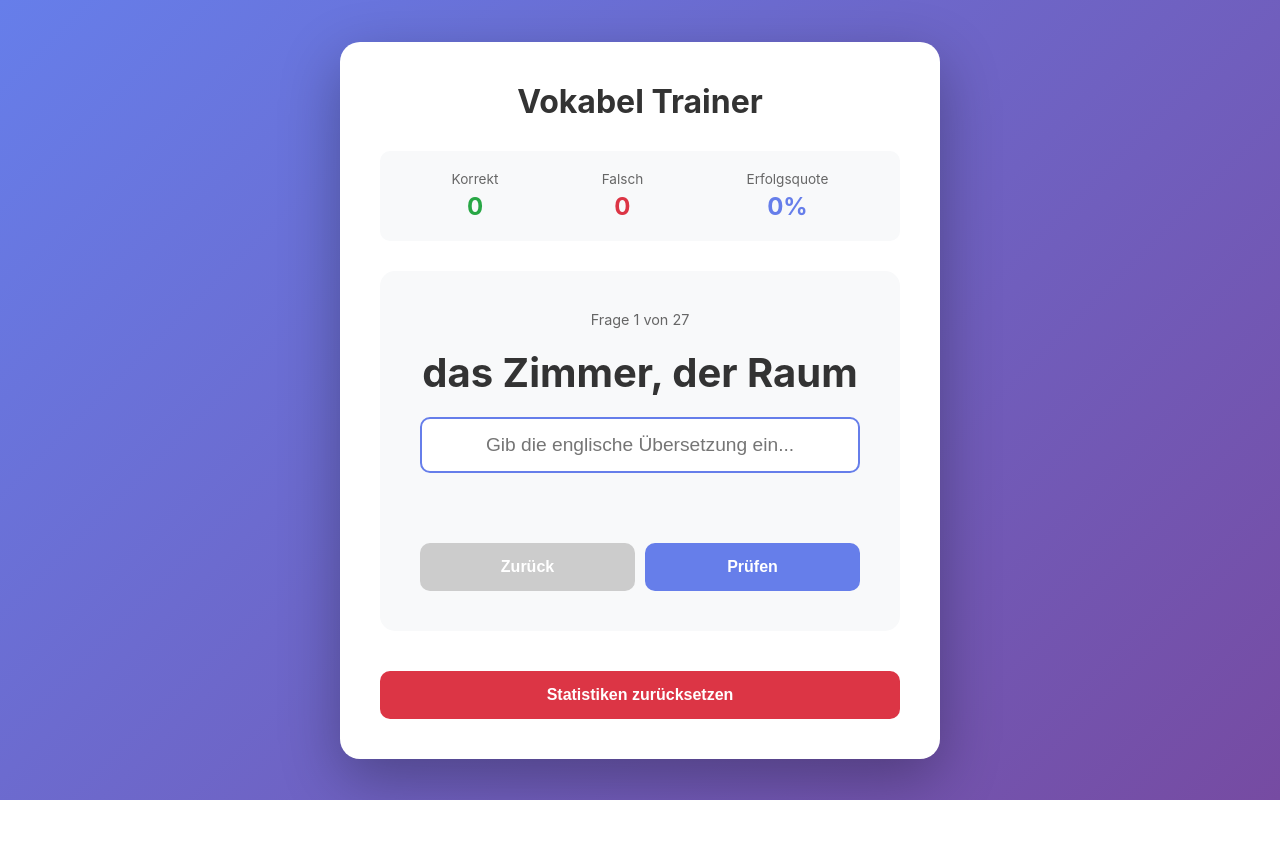
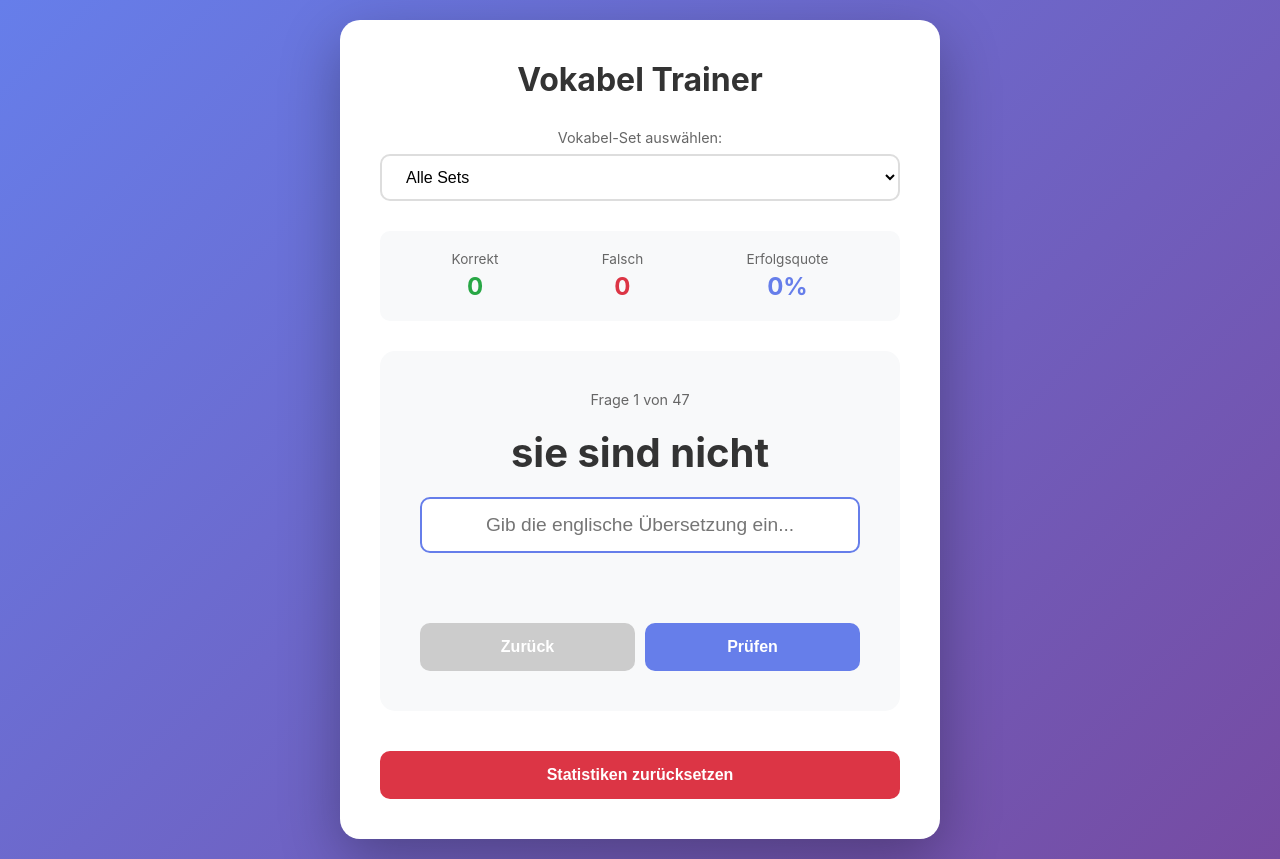
Before and after one commit to ahackel/trainer, a plain HTML site: page index.html in a window 1280 px wide. Before the commit the page ends 800 px from the top, so only its background shows below. Drawn offline with Linux system fonts and the light colour scheme.

Commit message:
support multiple sets

```diff
--- a/index.html
+++ b/index.html
@@ -207,11 +207,50 @@
         .reset-btn:hover {
             background: #c82333;
         }
+
+        .set-selector {
+            margin-bottom: 30px;
+            text-align: center;
+        }
+
+        .set-selector label {
+            display: block;
+            font-size: 0.9em;
+            color: #666;
+            margin-bottom: 8px;
+        }
+
+        .set-selector select {
+            width: 100%;
+            padding: 12px 20px;
+            font-size: 1em;
+            border: 2px solid #ddd;
+            border-radius: 10px;
+            background: white;
+            cursor: pointer;
+            transition: border-color 0.3s;
+        }
+
+        .set-selector select:focus {
+            outline: none;
+            border-color: #667eea;
+        }
+
+        .set-selector select:hover {
+            border-color: #667eea;
+        }
     </style>
 </head>
 <body>
     <div class="container">
         <h1>Vokabel Trainer</h1>
+
+        <div class="set-selector">
+            <label for="set-select">Vokabel-Set auswählen:</label>
+            <select id="set-select" onchange="onSetChange()">
+                <option value="all">Alle Sets</option>
+            </select>
+        </div>
 
         <div class="stats">
             <div class="stat">
@@ -253,13 +292,68 @@
         <button class="reset-btn" onclick="resetStats()">Statistiken zurücksetzen</button>
     </div>
 
-    <script src="vocabulary.js"></script>
+    <script src="vocabulary-basics.js"></script>
+    <script src="vocabulary-numbers.js"></script>
     <script>
-        // Parse vocabulary data
-        const vocabulary = vocabularyData.trim().split('\n').map(line => {
-            const [german, english] = line.split('|');
-            return { german: german.trim(), english: english.trim() };
-        });
+        // Registry of all available vocabulary sets
+        const vocabularySets = [vocabularySetBasics, vocabularySetNumbers];
+
+        // Parse vocabulary from selected set(s)
+        function loadVocabulary(setId) {
+            let selectedSets = [];
+
+            if (setId === 'all') {
+                selectedSets = vocabularySets;
+            } else {
+                selectedSets = vocabularySets.filter(set => set.id === setId);
+            }
+
+            // Combine and parse all words from selected sets
+            const allWords = selectedSets
+                .map(set => set.words)
+                .join('\n');
+
+            return allWords.trim().split('\n').map(line => {
+                const [german, english] = line.split('|');
+                return { german: german.trim(), english: english.trim() };
+            });
+        }
+
+        // Initialize dropdown with all available sets
+        function initializeSetSelector() {
+            const select = document.getElementById('set-select');
+
+            vocabularySets.forEach(set => {
+                const option = document.createElement('option');
+                option.value = set.id;
+                option.textContent = set.name;
+                select.appendChild(option);
+            });
+
+            // Restore saved selection
+            const savedSet = localStorage.getItem('selectedVocabularySet') || 'all';
+            select.value = savedSet;
+        }
+
+        // Handle set change
+        function onSetChange() {
+            const select = document.getElementById('set-select');
+            const selectedSet = select.value;
+
+            // Save selection
+            localStorage.setItem('selectedVocabularySet', selectedSet);
+
+            // Reload vocabulary
+            vocabulary = loadVocabulary(selectedSet);
+            shuffledVocabulary = shuffleArray(vocabulary);
+            currentIndex = 0;
+
+            // Reset and display first word
+            displayWord();
+        }
+
+        // Load initial vocabulary
+        let vocabulary = loadVocabulary(localStorage.getItem('selectedVocabularySet') || 'all');
 
         // Shuffle array
         function shuffleArray(array) {
@@ -424,6 +518,7 @@
         });
 
         // Initialize on load
+        initializeSetSelector();
         updateStats();
         displayWord();
     </script>
--- a/vocabulary.js
+++ b/vocabulary-basics.js
@@ -1,7 +1,11 @@
-// German-English Vocabulary Data
-// Format: German|English (one pair per line)
+// Vocabulary Set: Basics
+// German-English vocabulary - Basic phrases and words
 
-const vocabularyData = `oben; nach oben (im Haus)|upstairs
+const vocabularySetBasics = {
+    id: "basics",
+    name: "Basics",
+    description: "Basic German phrases and everyday words",
+    words: `oben; nach oben (im Haus)|upstairs
 unten; nach unten (im Haus)|downstairs
 das Zimmer, der Raum|room
 warum?|why?
@@ -27,4 +31,5 @@ sie sind|they're
 geschieden|divorced
 Eltern|parents
 zuhören, horchen|(to) listen
-das (Mobil-)Telefon, das Handy|phone`;
+das (Mobil-)Telefon, das Handy|phone`
+};
--- /dev/null
+++ b/vocabulary-numbers.js
@@ -0,0 +1,28 @@
+// Vocabulary Set: Numbers and Time
+// German-English vocabulary - Numbers, time, and dates
+
+const vocabularySetNumbers = {
+    id: "numbers",
+    name: "Numbers & Time",
+    description: "Numbers, time expressions, and dates",
+    words: `eins|one
+zwei|two
+drei|three
+vier|four
+fünf|five
+sechs|six
+sieben|seven
+acht|eight
+neun|nine
+zehn|ten
+heute|today
+morgen|tomorrow
+gestern|yesterday
+jetzt|now
+später|later
+die Woche|week
+der Monat|month
+das Jahr|year
+der Tag|day
+die Minute|minute`
+};
```
